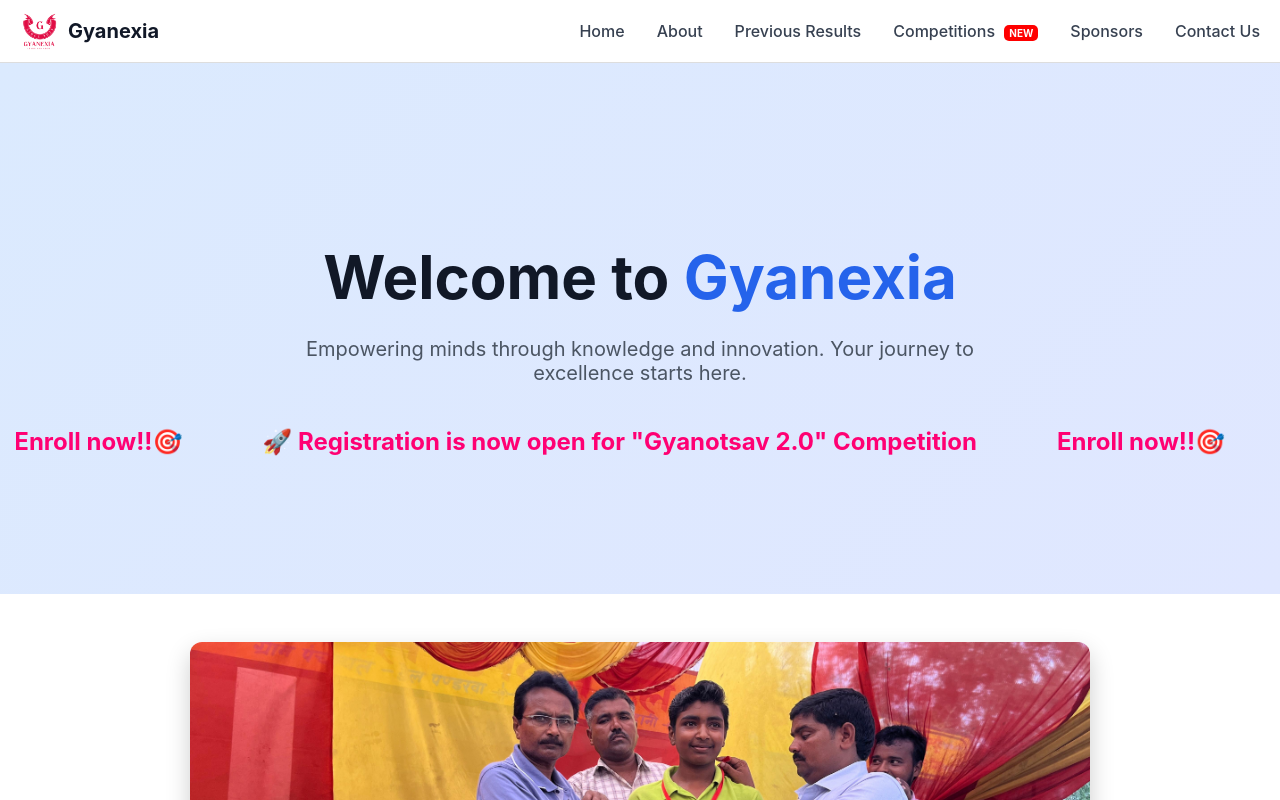
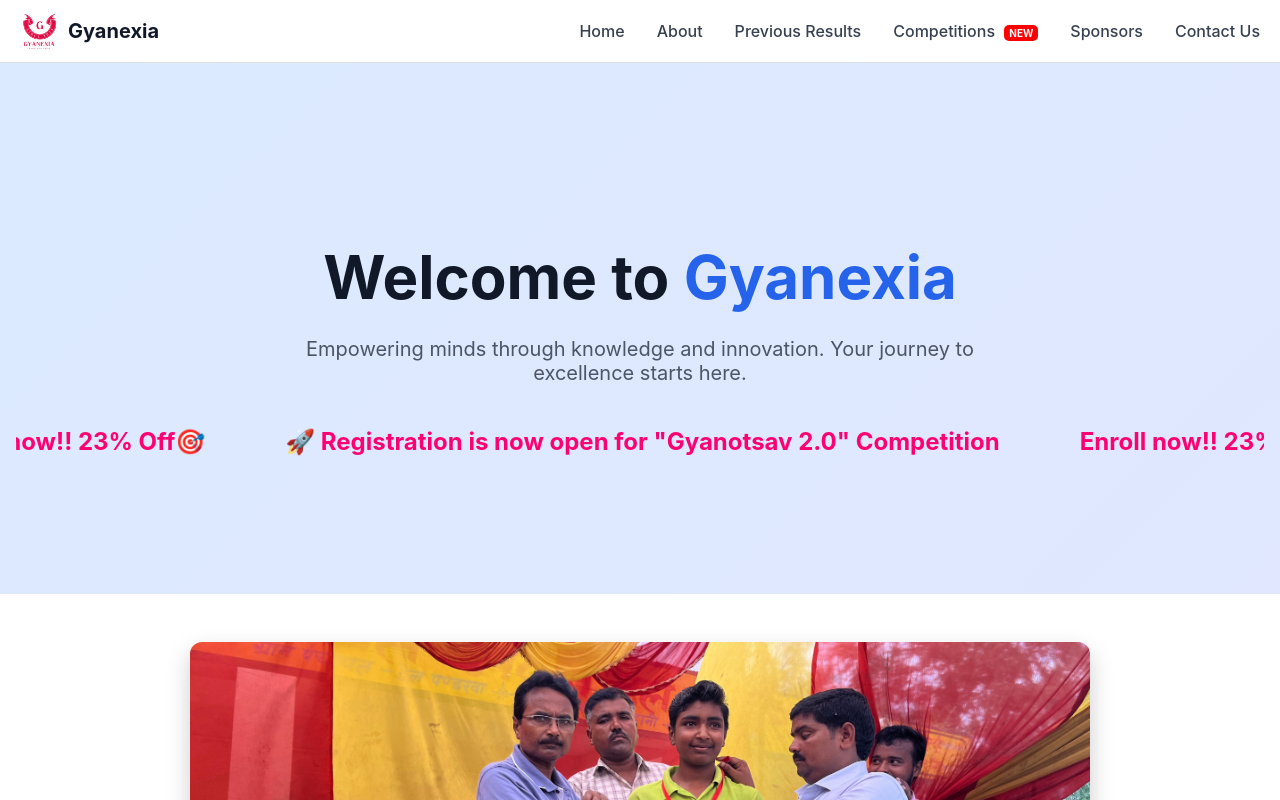
Before and after one commit to nikhilprajapati-21/gyanexia, a React (Create React App) app: page / in a window 1280 px wide. Shown: the top 800 px of the page. Built offline with nearby package versions, Linux system fonts and the light colour scheme.

Commit message:
added 20% Off

```diff
--- a/src/pages/Competitions.js
+++ b/src/pages/Competitions.js
@@ -98,6 +98,7 @@
         <p><strong>Subjects:</strong> Maths + Science + Reasoning + Hindi/English</p>
         <p className="registration-text">
           <strong>🎉 Registration is open – Enroll Now!! 🎯</strong>
+          <h2>23% Off!!</h2>
         </p>
 
         <button className="register-btn" onClick={() => setShowForm(true)}>
--- a/src/pages/Home.js
+++ b/src/pages/Home.js
@@ -54,19 +54,19 @@
                 <span>
                   🚀 Registration is now open for "Gyanotsav 2.0" Competition
                 </span>
-                <span>Enroll now!!🎯</span>
+                <span>Enroll now!! 23% Off🎯</span>
                 <span>
                   🚀 Registration is now open for "Gyanotsav 2.0" Competition
                 </span>
-                <span>Enroll now!!🎯</span>
+                <span>Enroll now!! 23% Off🎯</span>
                 <span>
                   🚀 Registration is now open for "Gyanotsav 2.0" Competition
                 </span>
-                <span>Enroll now!!🎯</span>
+                <span>Enroll now!! 23% Off🎯</span>
                 <span>
                   🚀 Registration is now open for "Gyanotsav 2.0" Competition
                 </span>
-                <span>Enroll now!!🎯</span>
+                <span>Enroll now!! 23% Off🎯</span>
               </div>
             </div>
           </div>
```
